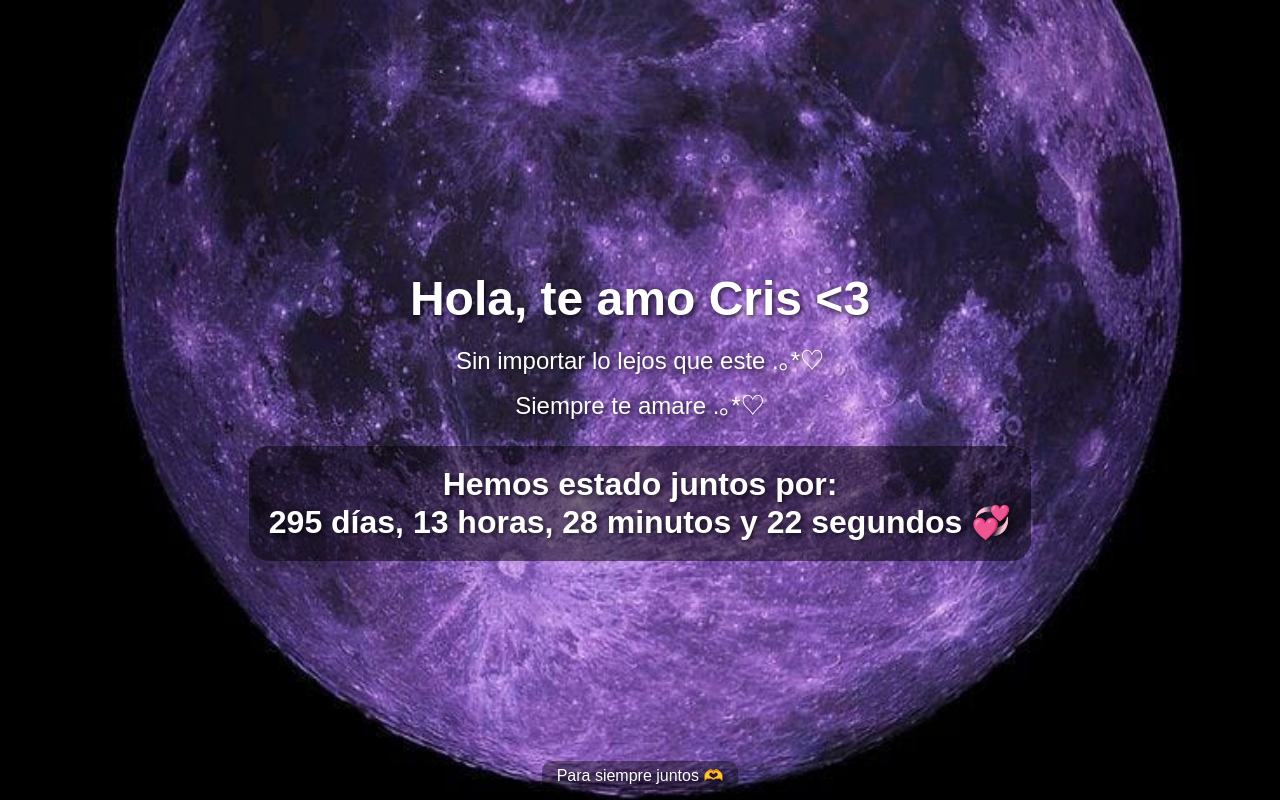
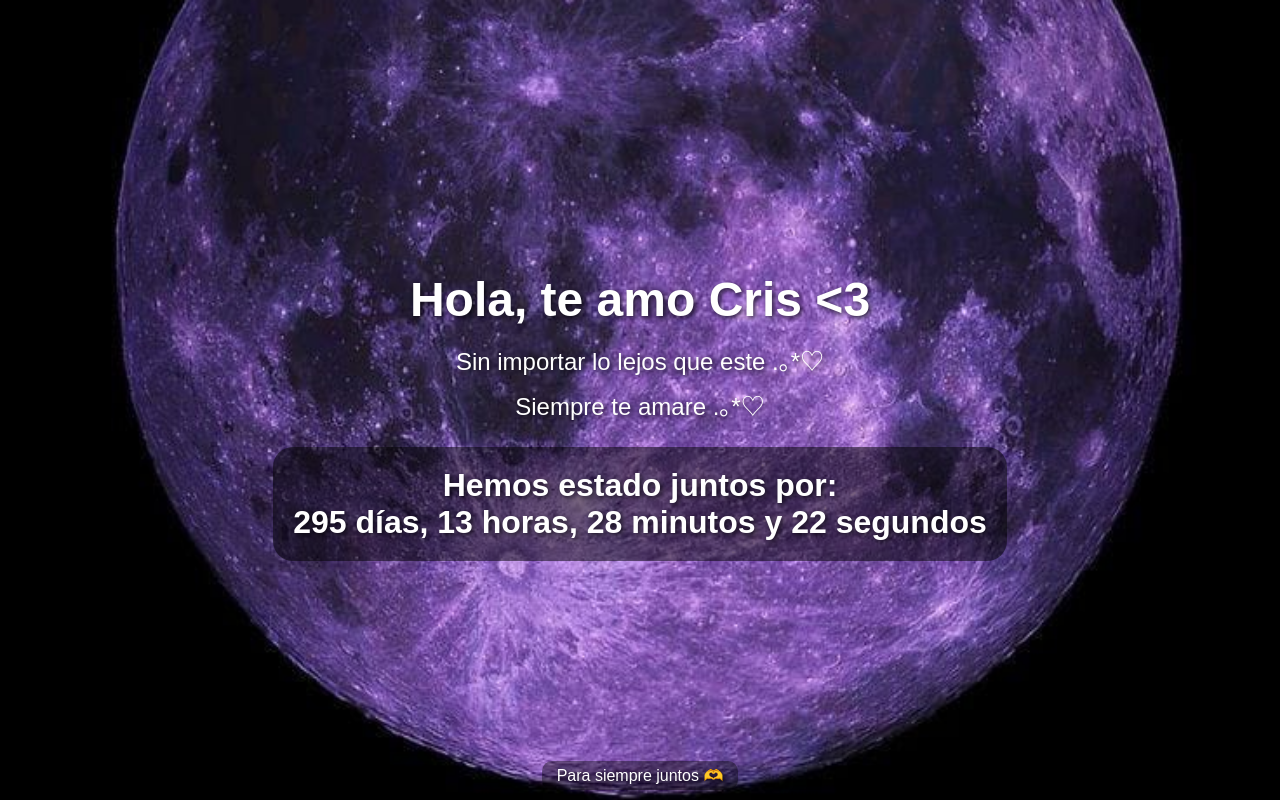
Before and after one commit to AngieCenteno/Somewhere_Only_We_know, a plain HTML site: page index.html in a window 1280 px wide. Drawn offline with Linux system fonts and the light colour scheme.

Commit message:
Update Index

```diff
--- a/index.html
+++ b/index.html
@@ -81,7 +81,7 @@
         <span>${dias}</span> días,
         <span>${horas}</span> horas,
         <span>${minutos}</span> minutos y
-        <span>${segundos}</span> segundos 💞
+        <span>${segundos}</span> segundos
       `;
     }
 
```
